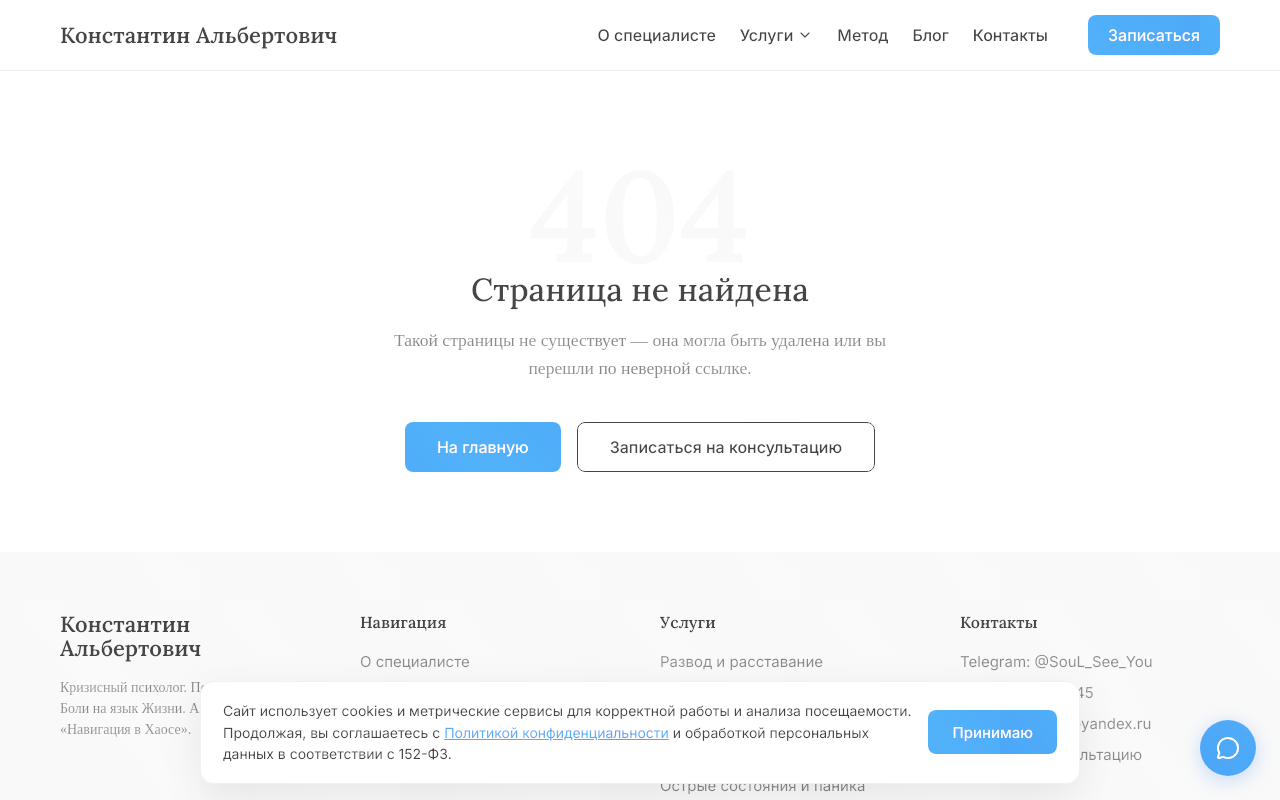
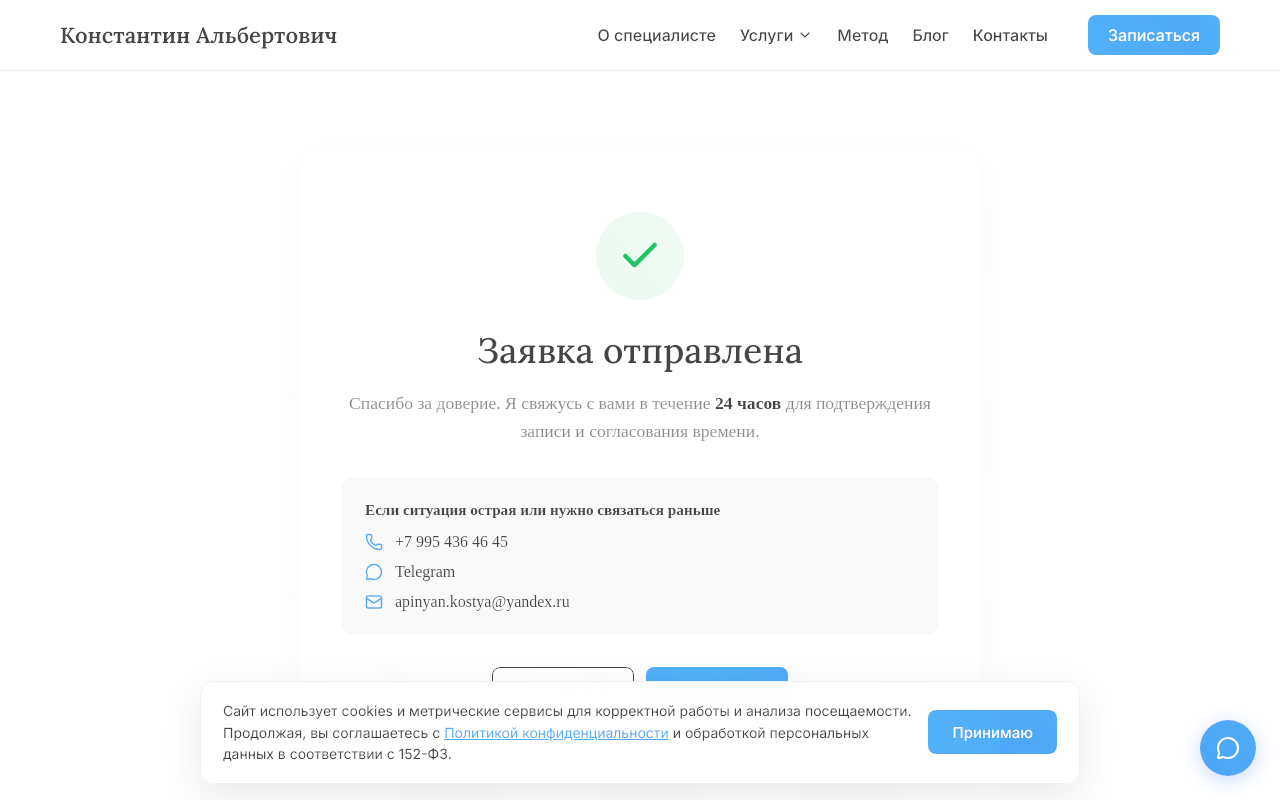
Before and after one commit to evgeniykorobov-collab/kostyapsy, a Next.js app: page /spasibo in a window 1280 px wide. Before the commit this address had no page. Shown: the top 800 px of the page. Built offline with nearby package versions, Linux system fonts and the light colour scheme.

Commit message:
Add /spasibo confirmation page + redirect from form
- New /spasibo page with success state, contact fallbacks, noindex
- /zapis form redirects to /spasibo on success (replaces inline state)
- Enables Метрика goal-tracking via URL hit later

```diff
--- /dev/null
+++ b/src/app/spasibo/page.tsx
@@ -0,0 +1,77 @@
+import type { Metadata } from 'next';
+import Link from 'next/link';
+import { Check, MessageCircle, Phone, Mail } from 'lucide-react';
+
+export const metadata: Metadata = {
+  title: 'Спасибо за заявку — Константин Альбертович',
+  description: 'Заявка получена. Я свяжусь с вами в течение 24 часов.',
+  robots: { index: false, follow: false },
+};
+
+export default function SpasiboPage() {
+  return (
+    <section className="section" style={{ minHeight: '70vh', display: 'flex', alignItems: 'center' }}>
+      <div className="container" style={{ maxWidth: '720px' }}>
+        <div className="card" style={{ padding: '60px 40px', textAlign: 'center' }}>
+          <div
+            style={{
+              width: '88px',
+              height: '88px',
+              borderRadius: '50%',
+              backgroundColor: 'rgba(34, 197, 94, 0.12)',
+              display: 'inline-flex',
+              alignItems: 'center',
+              justifyContent: 'center',
+              marginBottom: '28px',
+            }}
+          >
+            <Check size={44} color="#16a34a" strokeWidth={2.5} />
+          </div>
+
+          <h1 style={{ fontSize: '2.2rem', marginBottom: '16px' }}>Заявка отправлена</h1>
+
+          <p style={{ fontSize: '1.1rem', color: 'var(--color-text-light)', marginBottom: '32px', lineHeight: 1.6 }}>
+            Спасибо за доверие. Я свяжусь с вами в течение <strong style={{ color: 'var(--color-text-main)' }}>24 часов</strong> для подтверждения записи и согласования времени.
+          </p>
+
+          <div
+            style={{
+              backgroundColor: 'var(--color-bg-secondary)',
+              borderRadius: '12px',
+              padding: '24px',
+              marginBottom: '32px',
+              textAlign: 'left',
+            }}
+          >
+            <div style={{ fontWeight: 600, marginBottom: '14px', fontSize: '0.95rem', color: 'var(--color-text-main)' }}>
+              Если ситуация острая или нужно связаться раньше
+            </div>
+            <div style={{ display: 'flex', flexDirection: 'column', gap: '12px' }}>
+              <a href="tel:+79954364645" style={{ display: 'flex', alignItems: 'center', gap: '12px', color: 'var(--color-text-main)', textDecoration: 'none' }}>
+                <Phone size={18} color="var(--color-cta)" />
+                <span>+7 995 436 46 45</span>
+              </a>
+              <a href="https://t.me/SouL_See_You" target="_blank" rel="noopener noreferrer" style={{ display: 'flex', alignItems: 'center', gap: '12px', color: 'var(--color-text-main)', textDecoration: 'none' }}>
+                <MessageCircle size={18} color="var(--color-cta)" />
+                <span>Telegram</span>
+              </a>
+              <a href="mailto:apinyan.kostya@yandex.ru" style={{ display: 'flex', alignItems: 'center', gap: '12px', color: 'var(--color-text-main)', textDecoration: 'none' }}>
+                <Mail size={18} color="var(--color-cta)" />
+                <span>apinyan.kostya@yandex.ru</span>
+              </a>
+            </div>
+          </div>
+
+          <div style={{ display: 'flex', gap: '12px', justifyContent: 'center', flexWrap: 'wrap' }}>
+            <Link href="/" className="btn btn-secondary" style={{ padding: '12px 24px' }}>
+              На главную
+            </Link>
+            <Link href="/blog" className="btn" style={{ padding: '12px 24px' }}>
+              Читать блог
+            </Link>
+          </div>
+        </div>
+      </div>
+    </section>
+  );
+}
```
Also changed, not shown: src/app/zapis/page.tsx (+4 -30 lines).
